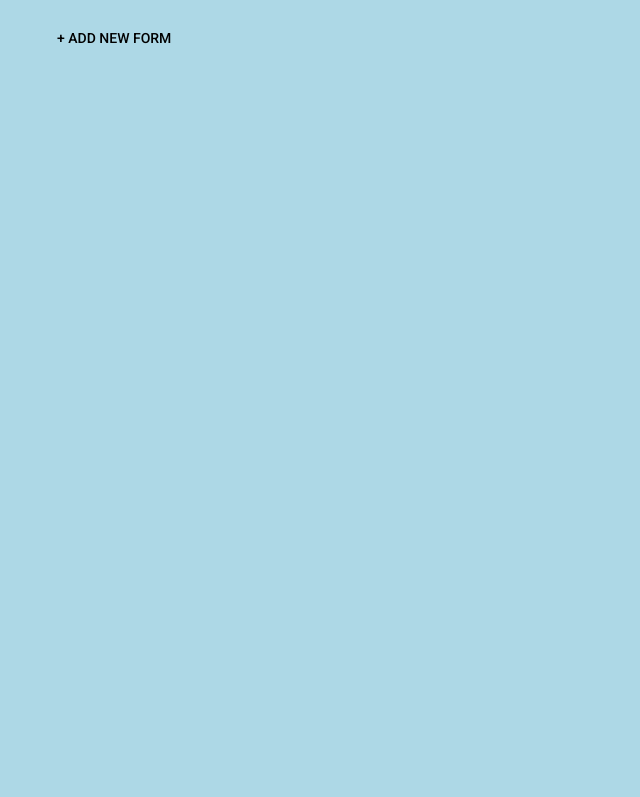
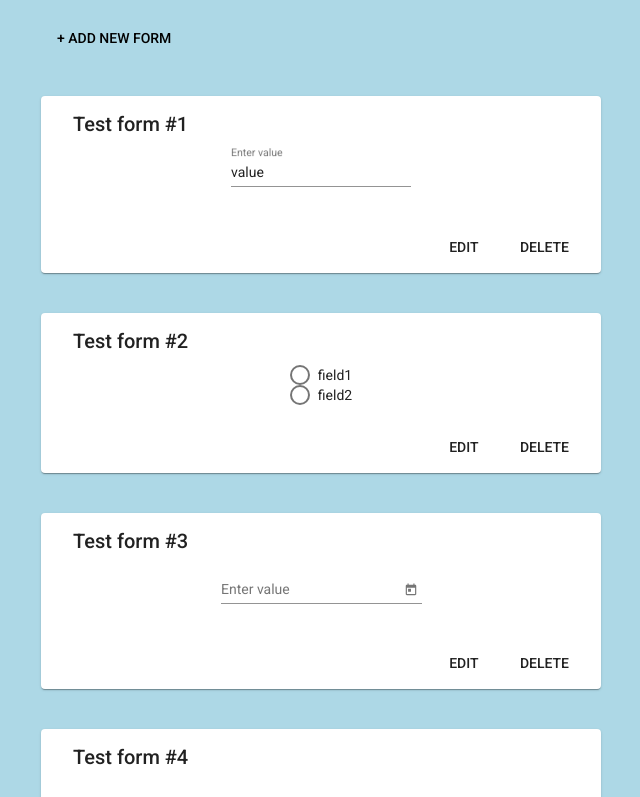
Before and after one commit to ShvedSerhii/forms-factory, an Angular app: page / in a window 1280 px wide. Shown: the top 797 px of the page, without its empty margins (319-959 px from the left). Built offline with nearby package versions, Linux system fonts and the light colour scheme.

Commit message:
edd edit current article

```diff
--- a/src/app/app.module.ts
+++ b/src/app/app.module.ts
@@ -21,7 +21,7 @@ import { AppRoutingModule } from "./app-routing.module";
 import { AppComponent } from "./app.component";
 import { FormsListComponent } from "./components/forms-list/forms-list.component";
 import { FormComponent } from "./components/forms-list/form/form.component";
-import { MatNativeDateModule } from "@angular/material/core";
+import { MatNativeDateModule } from '@angular/material/core';
 import { EditFormComponent } from "./components/forms-list/edit-form/edit-form.component";
 
 @NgModule({
@@ -50,7 +50,7 @@ import { EditFormComponent } from "./components/forms-list/edit-form/edit-form.c
     ReactiveFormsModule
   ],
   providers: [
-    { provide: MAT_DIALOG_DEFAULT_OPTIONS, useValue: { hasBackdrop: false } }
+    { provide: MAT_DIALOG_DEFAULT_OPTIONS, useValue: { hasBackdrop: false } },
   ],
   entryComponents: [
     EditFormComponent
--- a/src/app/components/forms-list/form/form.component.html
+++ b/src/app/components/forms-list/form/form.component.html
@@ -49,7 +49,7 @@
         </div>
     </mat-card-content>
     <mat-card-actions>
-        <button mat-button>EDIT</button>
+        <button mat-button (click)="openDialog()">EDIT</button>
         <button mat-button (click)="deleteForm(index)">DELETE</button>
     </mat-card-actions>
 </mat-card>
--- a/src/app/components/forms-list/form/form.component.ts
+++ b/src/app/components/forms-list/form/form.component.ts
@@ -1,5 +1,7 @@
 import { FormControllerService } from './../../../services/form-controller/form-controller.service';
-import { Component, OnInit, Input } from '@angular/core';
+import { Component, Input } from '@angular/core';
+import { EditFormComponent } from '../edit-form/edit-form.component';
+import { MatDialog } from '@angular/material/dialog';
 
 
 @Component({
@@ -7,17 +9,31 @@ import { Component, OnInit, Input } from '@angular/core';
   templateUrl: './form.component.html',
   styleUrls: ['./form.component.scss']
 })
-export class FormComponent implements OnInit {
+export class FormComponent {
   @Input() form;
-  @Input() index;
+  @Input() index: number;
 
-  constructor(private formController: FormControllerService) { }
-
-  ngOnInit() {
+  constructor(private formController: FormControllerService, public dialog: MatDialog) {
   }
 
   deleteForm(index) {
     this.formController.deleteForm(index);
   }
 
+  public openDialog(): void {
+    const dialogRef = this.dialog.open(EditFormComponent, {
+      width: "600px",
+      data: this.formController.getCurrentForm(this.index)
+    });
+
+    dialogRef.afterClosed().subscribe(result => {
+      if (!result) {
+        return;
+      }
+      if (result) {
+        this.formController.updateCurrentForm(result, this.index);
+      }
+    });
+  }
+
 }
--- a/src/app/components/forms-list/forms-list.component.html
+++ b/src/app/components/forms-list/forms-list.component.html
@@ -3,6 +3,6 @@
         <button mat-button (click)="openDialog()">+ ADD NEW FORM</button>
     </div>
 </div>
-<div class="wrapper" *ngFor="let form of forms, let index of i">
-    <app-form [form]="form" [index]="index"></app-form>
+<div class="wrapper" *ngFor="let form of forms, let i = index">
+    <app-form [form]="form" [index]="i"></app-form>
 </div>
```
